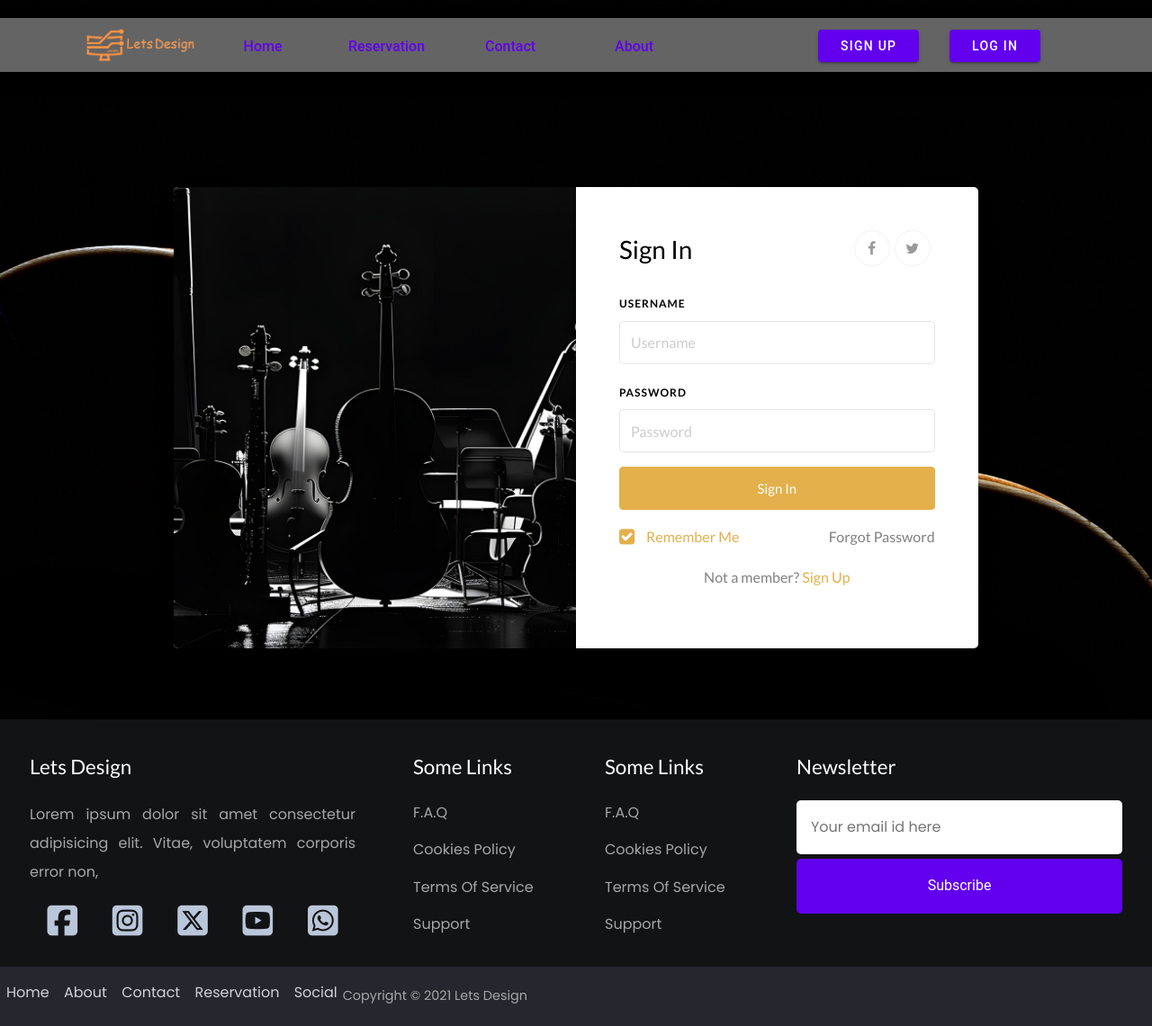
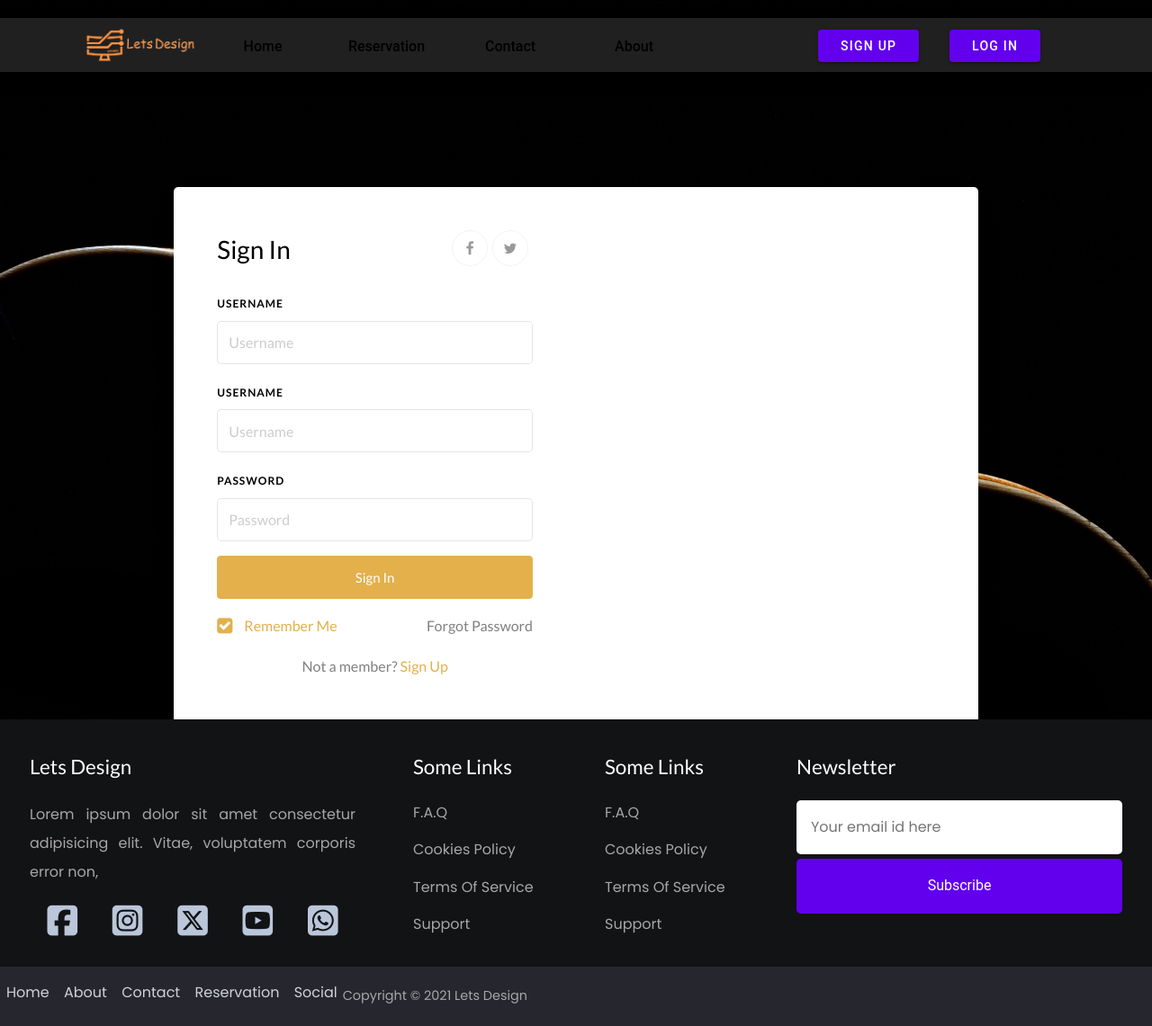
Before and after one commit to paytakhtdota/cisw410-final, a PHP site: page /user-login.php in a window 1280 px wide. Shown: the whole page at 90% size. Run offline with PHP 8.4, Linux system fonts and the light colour scheme.

Commit message:
new update

```diff
--- a/include/navbar.php
+++ b/include/navbar.php
@@ -8,6 +8,6 @@
     </div>
     <div class="right-side">
 <button class="button-61">Sign Up</button>
-<button class="button-61">Log In</button>
+<a href="/final/user-login.php"><button class="button-61">Log In</button></a>
     </div>
 </nav>
--- a/public/styles/nav.css
+++ b/public/styles/nav.css
@@ -6,7 +6,7 @@ nav {
     font-weight: 500;
     margin-top: 20px;
     padding: 10px 0 0 10px;
-    background-color: #ffffff64;
+    background-color: #ffffff20;
     min-height: 60px;
     width: 100%;
     backdrop-filter: blur(3px);
@@ -29,14 +29,14 @@ box-shadow: -3px 7px 32px -18px rgba(0,0,0,0.8);
 .left-side >a{
     display: inline-flex;
     width: 100px;
-    background-color: #6200ee00;
+    background-color: transparent;
     text-align: center;
     justify-content: center;
     align-content: center;
     padding: 8px;
     transition: 0.3s all;
     height: 38px;
-    color: #6200eeff;
+    color: #000000;
 }
 
 .left-side img{
@@ -58,7 +58,7 @@ height: 38px;
 }
 
 .left-side > a:visited{
-    color: #6200eeff;
+    color: none;
 }
 
 .right-side{
--- a/user-login.php
+++ b/user-login.php
@@ -34,7 +34,7 @@
     <div id="layout-adj">
         <section class="ftco-section">
             <div class="container">
-                <div class="row justify-content-center">
+                <!-- <div class="row justify-content-center">
                     <div class="col-md-12 col-lg-10">
                         <div class="wrap d-md-flex">
                             <div class="img" style="background-image: url(public/images/bg-1.jpg);">
@@ -84,6 +84,59 @@
                             </div>
                         </div>
                     </div>
+                </div> -->
+                <div class="row justify-content-center">
+                    <div class="col-md-12 col-lg-10">
+                        <div class="wrap d-md-flex">
+                            <div class="login-wrap p-4 p-md-5">
+                                <div class="d-flex">
+                                    <div class="w-100">
+                                        <h3 class="mb-4">Sign In</h3>
+                                    </div>
+                                    <div class="w-100">
+                                        <p class="social-media d-flex justify-content-end">
+                                            <a href="#"
+                                                class="social-icon d-flex align-items-center justify-content-center"><span
+                                                    class="fa fa-facebook"></span></a>
+                                            <a href="#"
+                                                class="social-icon d-flex align-items-center justify-content-center"><span
+                                                    class="fa fa-twitter"></span></a>
+                                        </p>
+                                    </div>
+                                </div>
+                                <form action="#" class="signin-form">
+                                    <div class="form-group mb-3">
+                                        <label class="label" for="name">Username</label>
+                                        <input type="text" class="form-control" placeholder="Username" required>
+                                    </div>
+                                    <div class="form-group mb-3">
+                                        <label class="label" for="name">Username</label>
+                                        <input type="text" class="form-control" placeholder="Username" required>
+                                    </div>
+                                    <div class="form-group mb-3">
+                                        <label class="label" for="password">Password</label>
+                                        <input type="password" class="form-control" placeholder="Password" required>
+                                    </div>
+                                    <div class="form-group">
+                                        <button type="submit"
+                                            class="form-control btn btn-primary rounded submit px-3">Sign In</button>
+                                    </div>
+                                    <div class="form-group d-md-flex">
+                                        <div class="w-50 text-left">
+                                            <label class="checkbox-wrap checkbox-primary mb-0">Remember Me
+                                                <input type="checkbox" checked>
+                                                <span class="checkmark"></span>
+                                            </label>
+                                        </div>
+                                        <div class="w-50 text-md-right">
+                                            <a href="#">Forgot Password</a>
+                                        </div>
+                                    </div>
+                                </form>
+                                <p class="text-center">Not a member? <a data-toggle="tab" href="#signup">Sign Up</a></p>
+                            </div>
+                        </div>
+                    </div>
                 </div>
             </div>
         </section>
```
